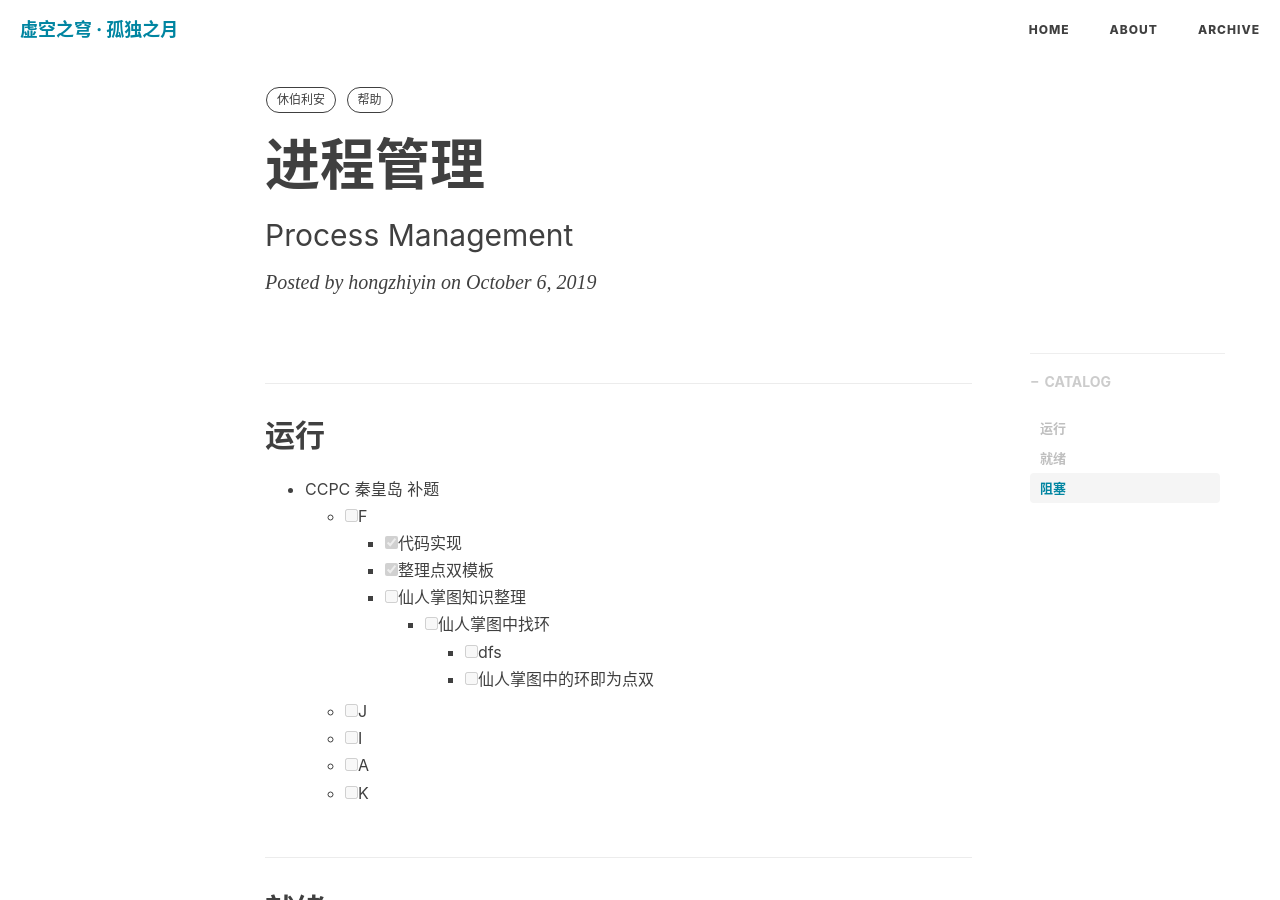
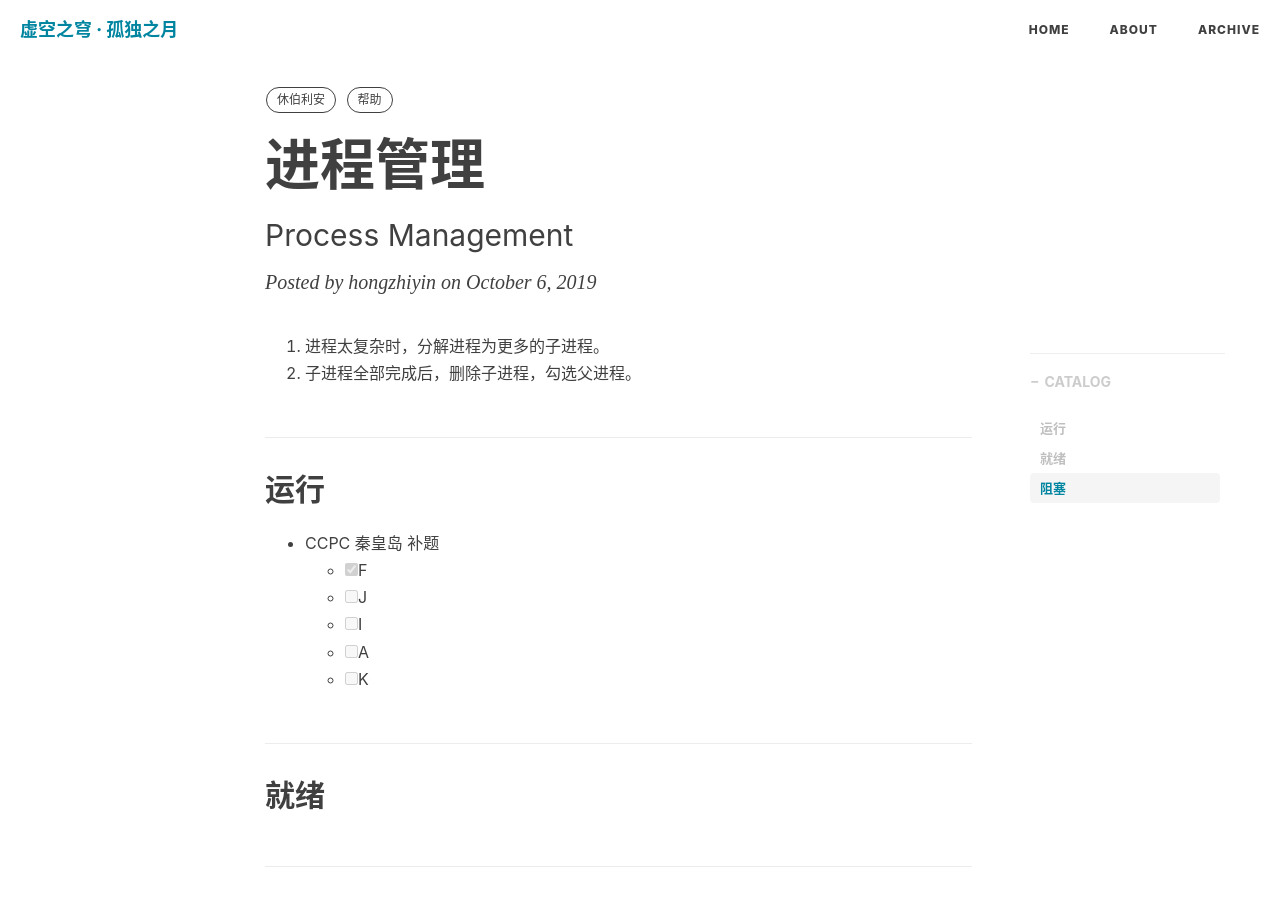
Before and after one commit to hongzhiyin/hongzhiyin.github.io, a Jekyll site: the page built from _posts/help/2019-10-06-process-management.md, in a window 1280 px wide and 900 px high. Built offline with Jekyll 4.4.1, drawn with Linux system fonts in a browser that asks for light colours; nearby versions of some CDN libraries; comment, search, counter and statistics services are not loaded.

Commit message:
Update 2019-10-06-process-management.md

```diff
--- a/_posts/help/2019-10-06-process-management.md
+++ b/_posts/help/2019-10-06-process-management.md
@@ -10,16 +10,13 @@ tags:
   - 帮助
 ---
 
+1. 进程太复杂时，分解进程为更多的子进程。
+2. 子进程全部完成后，删除子进程，勾选父进程。
+
 ## 运行
 
 - CCPC 秦皇岛 补题
-  - [ ] F
-    - [x] 代码实现
-    - [x] 整理点双模板
-    - [ ] 仙人掌图知识整理
-      - [ ] 仙人掌图中找环
-        - [ ] dfs
-        - [ ] 仙人掌图中的环即为点双
+  - [x] F
   - [ ] J
   - [ ] I
   - [ ] A
```
